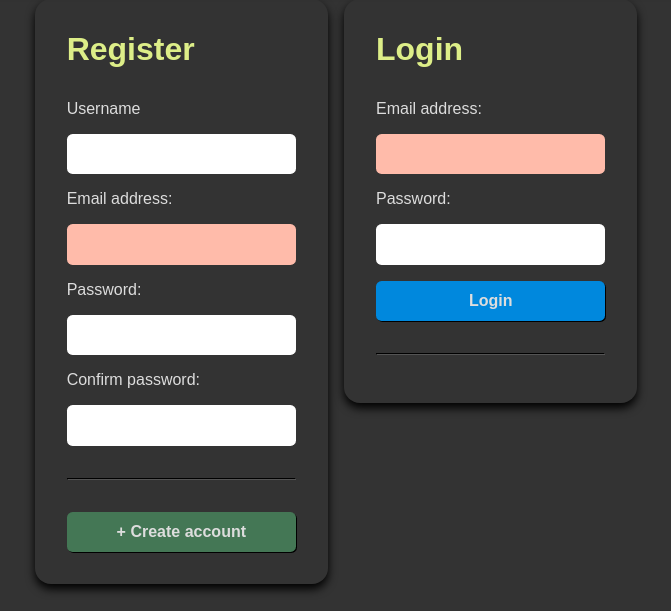
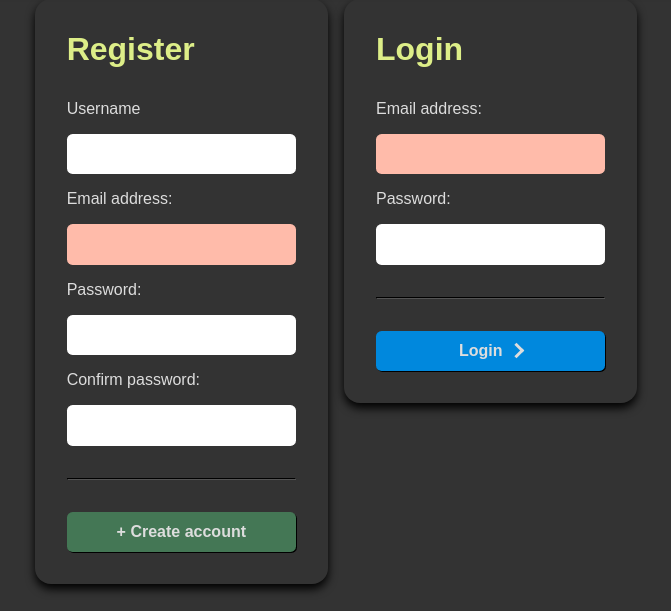
Before and after one commit to cptchuckles/cringeit, a Flask app: page / in a window 1280 px wide. Shown: the part 119-730 px from the top of the page, without its empty margins (304-975 px from the left). Run offline with Flask 3, Linux system fonts and the light colour scheme.

Commit message:
add arrow buttons

```diff
--- a/flask_app/static/main.css
+++ b/flask_app/static/main.css
@@ -133,6 +133,27 @@ button, .button {
   &.danger {
     background-color: var(--danger-button);
     color: var(--fg-dark);
+    &.arrow:before {
+      margin-right: 1ch;
+      display: inline-block;
+      content: " ";
+      height: .5em;
+      width: .5em;
+      border-top: 3px solid var(--fg-dark);
+      border-left: 3px solid var(--fg-dark);
+      transform: rotate(-45deg);
+    }
+  }
+
+  &.arrow:not(.danger):after {
+    margin-left: 1ch;
+    display: inline-block;
+    content: " ";
+    height: .5em;
+    width: .5em;
+    border-top: 3px solid var(--fg);
+    border-right: 3px solid var(--fg);
+    transform: rotate(45deg);
   }
 }
 
--- a/flask_app/templates/views/user/_login.html
+++ b/flask_app/templates/views/user/_login.html
@@ -14,6 +14,6 @@
     <input type="email" name="email" id="email" required />
     <label for="password">Password:</label>
     <input type="password" name="password" id="password" required />
-    <button>Login</button>
     <hr>
+    <button class="arrow">Login</button>
 </form>
```
